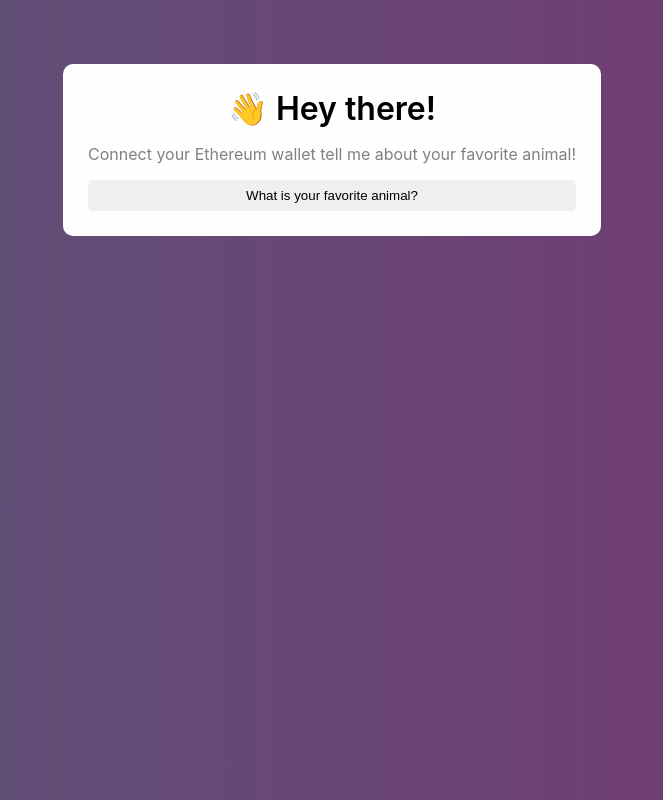
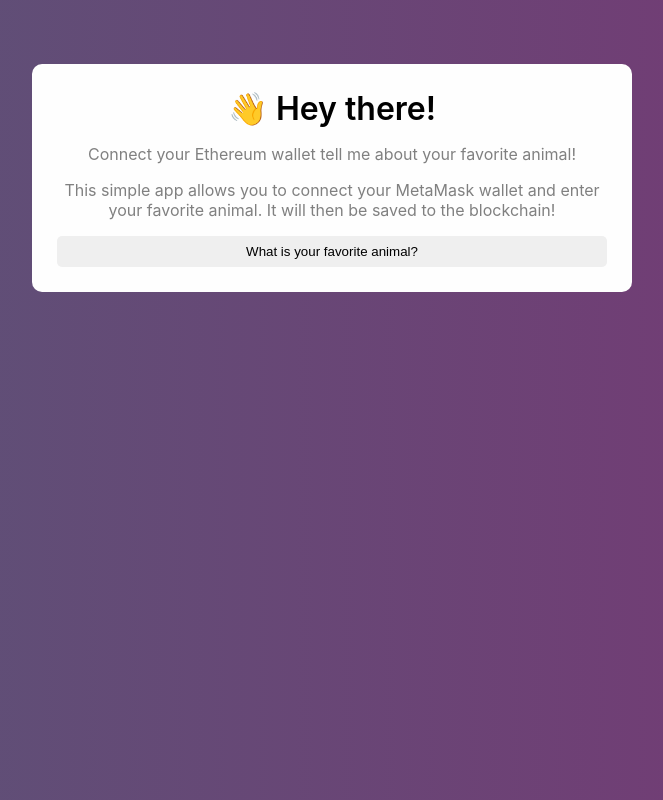
Before and after one commit to rhyshalsey/buildspace_solidity_intro, a Next.js app in the folder client/: page / in a window 1280 px wide. Shown: the whole page, without its empty margins (308-971 px from the left). Built offline with nearby package versions, Linux system fonts and the light colour scheme.

Commit message:
Updated client home description

```diff
--- a/client/pages/index.js
+++ b/client/pages/index.js
@@ -1,10 +1,15 @@
 import * as React from "react";
+import Head from "next/head";
 import { ethers } from "ethers";
 
 export default function App() {
   const wave = () => {};
 
   return (
+    <>
+      <Head>
+        <title>What is your favorite animal on the blockchain? </title>
+      </Head>
       <div className="mainContainer">
         <div className="dataContainer card">
           <div className="header">👋 Hey there!</div>
@@ -13,10 +18,16 @@
             Connect your Ethereum wallet tell me about your favorite animal!
           </div>
 
+          <div className="bio">
+            This simple app allows you to connect your MetaMask wallet and enter
+            your favorite animal. It will then be saved to the blockchain!
+          </div>
+
           <button className="waveButton" onClick={wave}>
             What is your favorite animal?
           </button>
         </div>
       </div>
+    </>
   );
 }
```
Lines whose indentation alone changed are shown as unchanged.
